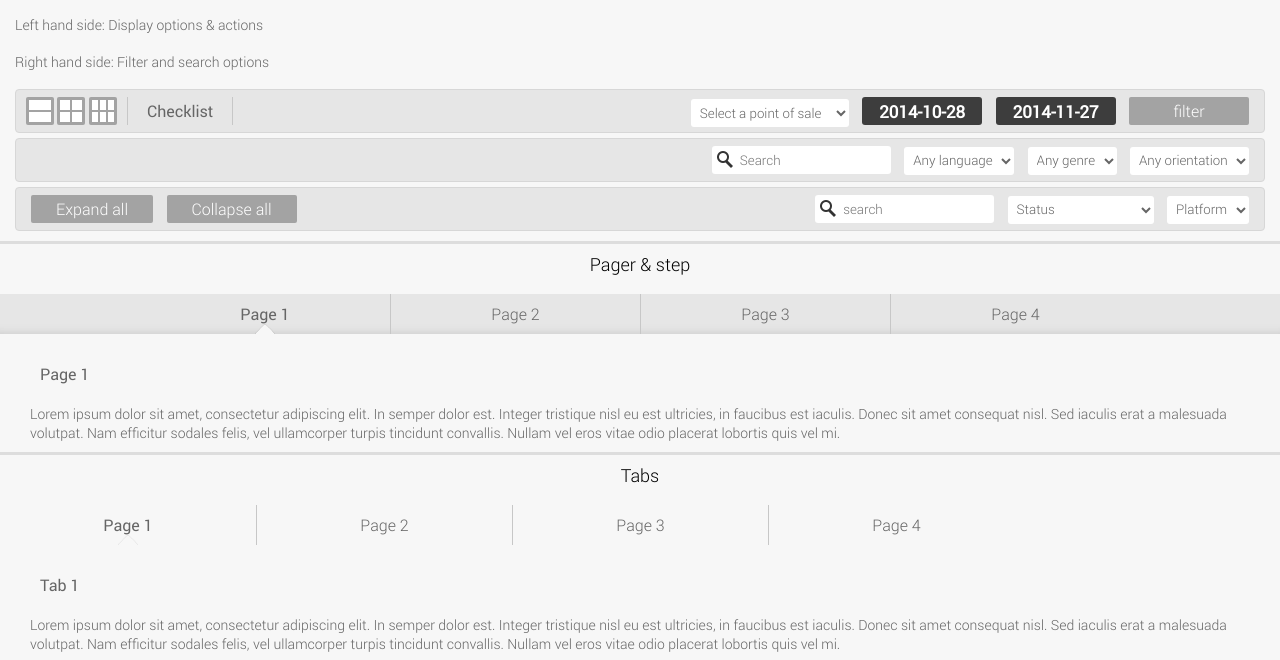
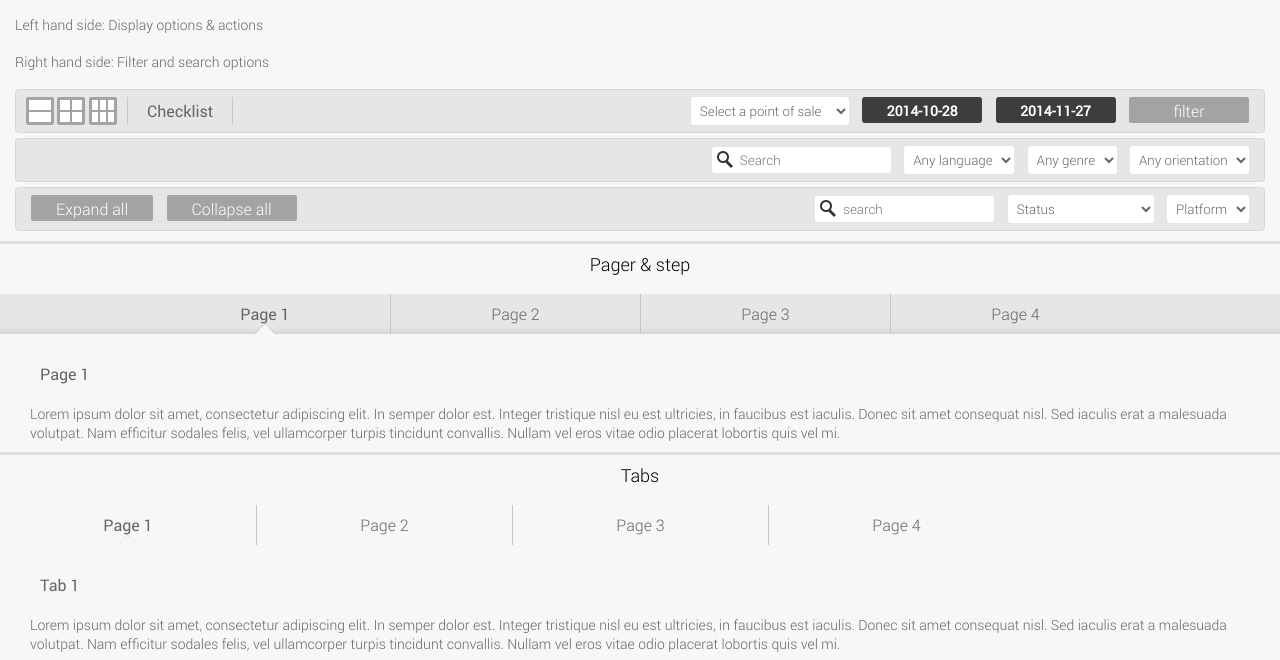
Before and after one commit to Weblib/FlightRules, a website: page demo/index.html in a window 1280 px wide. Shown: the part 6189-6849 px from the top of the page. Drawn offline with nearby package versions, Linux system fonts and the light colour scheme.

Commit message:
[UPD] Grey bar input's size.

```diff
--- a/src/css/FlightRules.css
+++ b/src/css/FlightRules.css
@@ -322,11 +322,14 @@ h5 {
 	color: white;
 	text-align: center;
 	font-weight: bold;
-	font-size: 17px;
+	font-size: 14px;
 }
 .greybar .datepicker-separator {
 	font-size: 20px;
 	font-weight: bold;
+}
+.greybar input {
+	height: 26px;
 }
 .greybar .location-icon {
 	background-position: -166px 0px;
```
Also changed, not shown: build/css/FlightRules.min.css, build/js/FlightRules.min.js.
